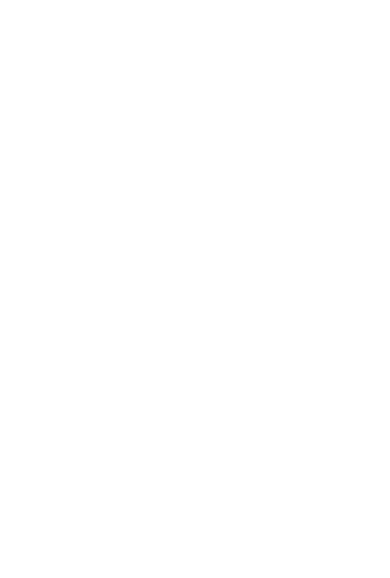
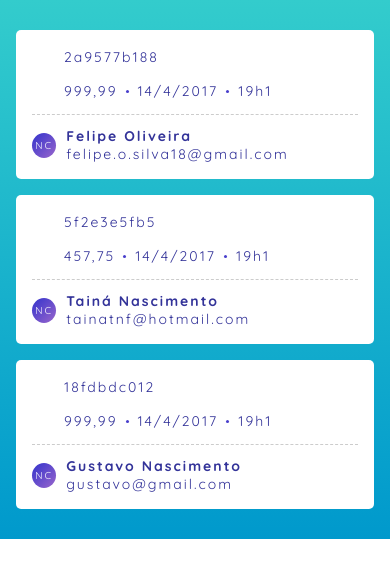
Before and after one commit to thebarry/component-frontend-test, a Vue app: page / in a window 390 px wide. Shown: the top 578 px of the page. Built offline with nearby package versions, Linux system fonts and the light colour scheme.

Commit message:
add mobile layout

```diff
--- a/src/App.vue
+++ b/src/App.vue
@@ -1,5 +1,5 @@
 <template>
-  <div id="app">
+  <div id="app" :class="$style.container">
     <OrderList></OrderList>
   </div>
 </template>
@@ -14,13 +14,14 @@
 };
 </script>
 
-<style>
-#app {
-  font-family: 'Avenir', Helvetica, Arial, sans-serif;
+<style module>
+.container {
+  padding: 30px 16px;
+  background: #33cccc;
+  background: linear-gradient(to bottom, #33cccc 0%,#0099cc 100%);
   -webkit-font-smoothing: antialiased;
   -moz-osx-font-smoothing: grayscale;
-  text-align: center;
-  color: #2c3e50;
-  margin-top: 60px;
+  font-size: 14px;
+  color: #333399;
 }
 </style>
--- /dev/null
+++ b/src/components/ClientLabel.vue
@@ -0,0 +1,55 @@
+<template>
+  <div :class="$style.container">
+    <div :class="$style.icon">
+      <span>NC</span>
+    </div>
+    <div :class="$style.content">
+      <p :class="[$style.text, $style.name]" v-text="purchase.client.name"></p>
+      <p :class="$style.text" v-text="purchase.client.email"></p>
+    </div>
+  </div>
+</template>
+
+<script>
+export default {
+  props: ['purchase'],
+};
+</script>
+
+<style module>
+  .container {
+    display: flex;
+    align-items: center;
+    margin-top: 12px;
+    padding-top: 12px;
+    border-top: 1px dashed #ccc;
+  }
+
+  .icon {
+    display: flex;
+    align-items: center;
+    justify-content: center;
+    width: 25px;
+    height: 25px;
+    margin-right: 10px;
+    background: #3333cc;
+    background: linear-gradient(135deg,  #3333cc 0%,#9966cc 100%);
+    border-radius: 50%;
+    font-size: 10px;
+    color: #fff;
+  }
+
+  .content {
+    width: calc(100% - 25px);
+  }
+
+  .text {
+    word-break: break-all;
+    margin-top: 0;
+    margin-bottom: 0;
+  }
+
+  .name {
+    font-weight: bold;
+  }
+</style>
--- /dev/null
+++ b/src/components/CodeLabel.vue
@@ -0,0 +1,47 @@
+<template>
+  <div :class="$style.container">
+    <svg :class="[$style.icon, {[$style.error]: !purchase.payment.status}]">
+      <use :xlink:href="`#${glyph}`"></use>
+    </svg>
+    <p :class="$style.code" v-text="purchase.payment.code"></p>
+  </div>
+</template>
+
+<script>
+import icon from '../assets/label-check.svg';
+import iconError from '../assets/label-error.svg';
+
+export default {
+  props: ['purchase'],
+  computed: {
+    glyph() {
+      return this.purchase.payment.status ? icon.id : iconError.id;
+    },
+  },
+};
+</script>
+
+<style module>
+  .container {
+    display: flex;
+    align-items: center;
+    margin-bottom: 12px;
+  }
+
+  .icon {
+    width: 22px;
+    height: 22px;
+    fill: #33cccc;
+  }
+
+  .icon.error {
+    fill: #ff3366;
+  }
+
+  .code {
+    width: calc(100% - 32px);
+    margin-top: 0;
+    margin-bottom: 0;
+    margin-left: 10px;
+  }
+</style>
--- a/src/components/ListItem.vue
+++ b/src/components/ListItem.vue
@@ -1,17 +1,47 @@
 <template>
-  <li :class="$style.listItem"></li>
+  <li :class="$style.container">
+    <CodeLabel :purchase="purchase"></CodeLabel>
+    <div :class="$style.wrap">
+      <PaymentLabel :purchase="purchase"></PaymentLabel>
+      <UpdateLabel :purchase="purchase"></UpdateLabel>
+    </div>
+    <ClientLabel :purchase="purchase"></ClientLabel>
+  </li>
 </template>
 
 
 <script>
+  import CodeLabel from './CodeLabel';
+  import PaymentLabel from './PaymentLabel';
+  import ClientLabel from './ClientLabel';
+  import UpdateLabel from './UpdateLabel';
+
   export default {
     props: ['purchase'],
+    components: {
+      CodeLabel,
+      PaymentLabel,
+      ClientLabel,
+      UpdateLabel,
+    },
   };
 </script>
 
 
 <style module>
-  .listItem {
-    margin: 0;
+  .container {
+    overflow-x: auto;
+    padding: 16px;
+    border-radius: 5px;
+    background-color: #fff;
+    letter-spacing: 2px;
+  }
+
+  .container:not(:first-child) {
+    margin-top: 16px;
+  }
+
+  .wrap {
+    display: flex;
   }
 </style>
--- a/src/components/OrderList.vue
+++ b/src/components/OrderList.vue
@@ -25,8 +25,9 @@
 
 <style module>
   .list {
-    margin-top: 0;
-    margin-bottom: 0;
+    max-width: 400px;
+    margin: 0 auto;
     padding-left: 0;
+    list-style: none;
   }
 </style>
--- /dev/null
+++ b/src/components/PaymentLabel.vue
@@ -0,0 +1,55 @@
+<template>
+  <div :class="$style.container">
+    <svg :class="$style.icon">
+      <use :xlink:href="`#${glyph}`"></use>
+    </svg>
+    <p :class="$style.value" v-text="purchase.payment.value"></p>
+  </div>
+</template>
+
+<script>
+import iconDebitCard from '../assets/debit-card.svg';
+import iconCreditCard from '../assets/credit-card.svg';
+import iconCash from '../assets/bar-codel.svg';
+
+export default {
+  props: ['purchase'],
+  computed: {
+    glyph() {
+      let glyph;
+      switch (this.purchase.payment.mode) {
+        case 'cash':
+          glyph = iconCash.id;
+          break;
+        case 'debit-card':
+          glyph = iconDebitCard.id;
+          break;
+        case 'credit-card':
+          glyph = iconCreditCard.id;
+          break;
+        default:
+      }
+      return glyph;
+    },
+  },
+};
+</script>
+
+<style module>
+  .container {
+    display: flex;
+    align-items: center;
+  }
+
+  .icon {
+    width: 22px;
+    height: 22px;
+    fill: #9900ff;
+  }
+
+  .value {
+    margin-top: 0;
+    margin-bottom: 0;
+    margin-left: 10px;
+  }
+</style>
--- /dev/null
+++ b/src/components/UpdateLabel.vue
@@ -0,0 +1,52 @@
+<template>
+  <div :class="$style.container">
+    <p :class="$style.text" v-text="date.date"></p>
+    <p :class="$style.text" v-text="date.minutes"></p>
+  </div>
+</template>
+
+<script>
+export default {
+  props: ['purchase'],
+  computed: {
+    date() {
+      const date = new Date(this.purchase.payment.timestamp);
+      const day = date.getDate();
+      const year = date.getFullYear();
+      const hours = date.getHours();
+      const minutes = date.getMinutes();
+      const month = date.getMonth();
+      return {
+        date: `${day}/${month}/${year}`,
+        minutes: `${hours}h${minutes}`,
+      };
+    },
+  },
+};
+</script>
+
+<style module>
+  .container {
+    display: flex;
+    align-items: center;
+  }
+
+  .text {
+    position: relative;
+    margin: 0 0 0 20px;
+  }
+
+  .text::before {
+    content: "";
+    position: absolute;
+    top: 0;
+    bottom: 0;
+    left: -12px;
+    margin: auto;
+    display: inline-block;
+    width: 3px;
+    height: 3px;
+    border-radius: 50%;
+    background-color: #483ecc;
+  }
+</style>
```
